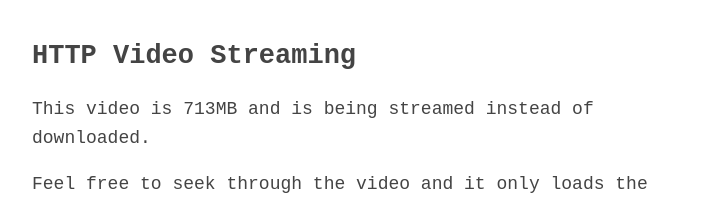
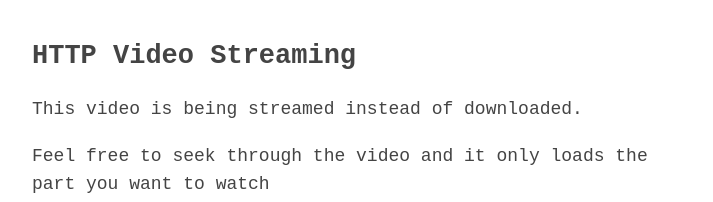
Before and after one commit to g-v-k/video-streaming, a website: page index.html in a window 1280 px wide. Shown: the top 202 px of the page, without its empty margins (283-996 px from the left). Drawn offline with Linux system fonts and the light colour scheme.

Commit message:
Edited index.html

```diff
--- a/index.html
+++ b/index.html
@@ -22,7 +22,7 @@
 
   <body>
     <h2>HTTP Video Streaming</h2>
-    <p>This video is 713MB and is being streamed instead of downloaded.</p>
+    <p>This video is being streamed instead of downloaded.</p>
     <p>
       Feel free to seek through the video and it only loads the part you want to
       watch
```
